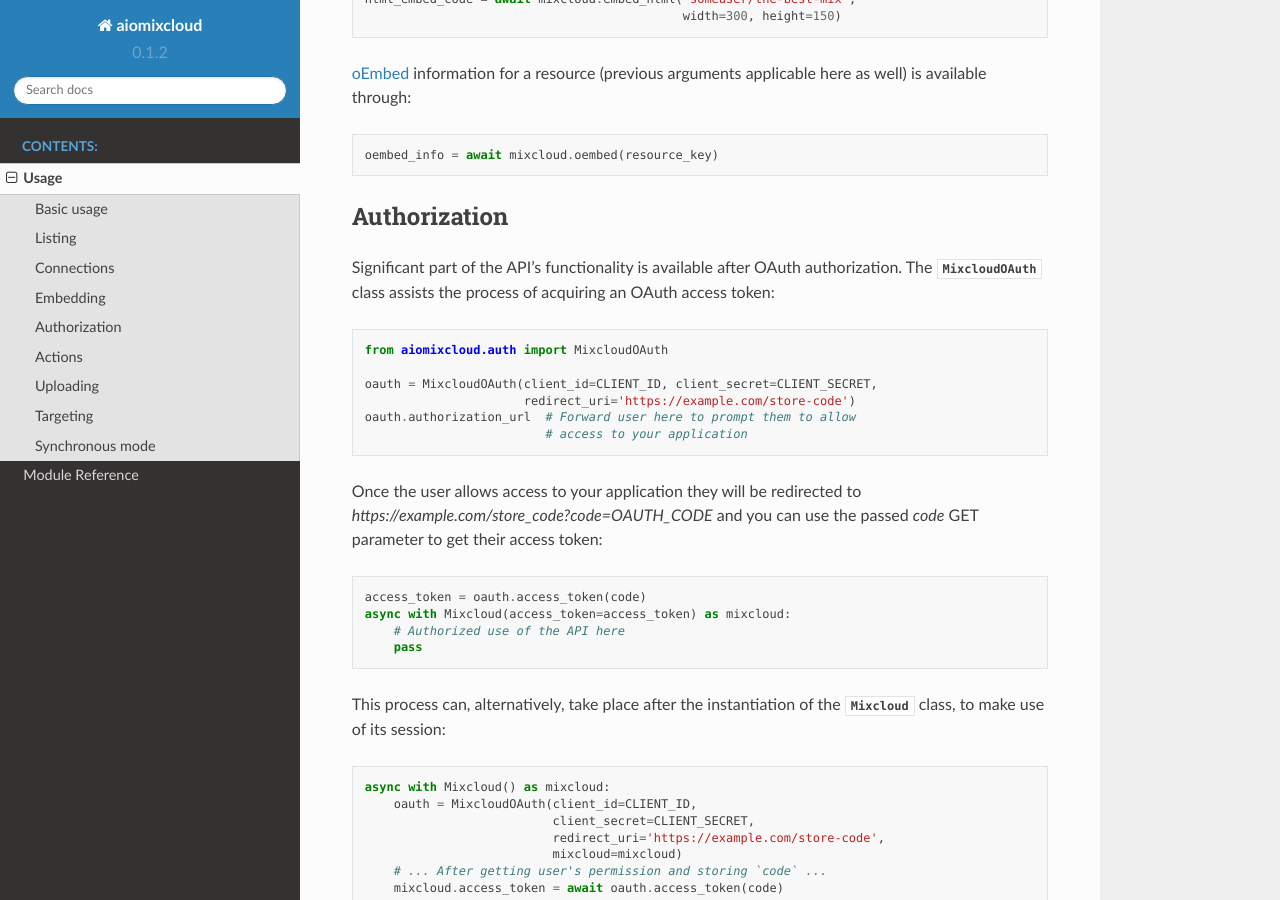
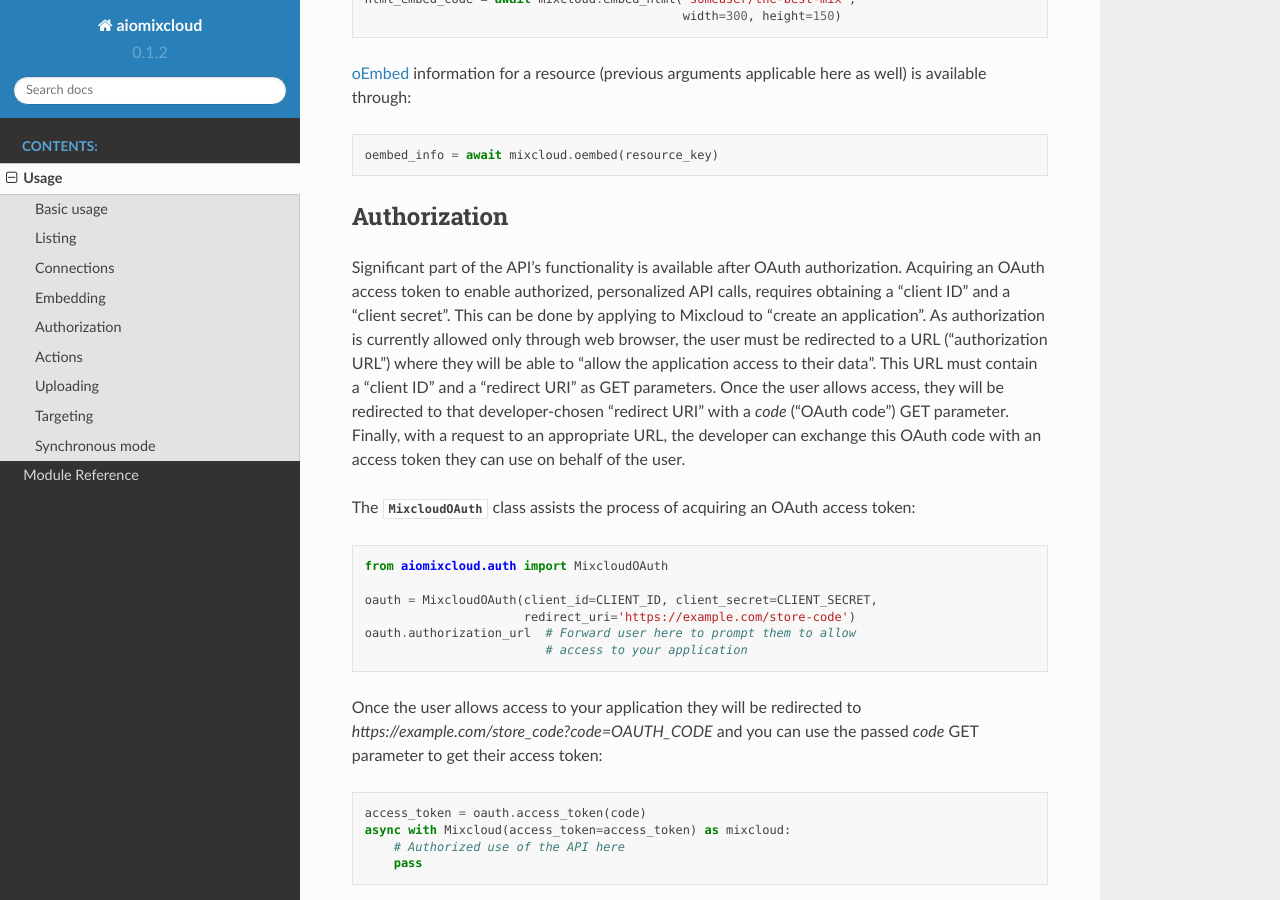
Before and after one commit to amikrop/aiomixcloud, a Sphinx documentation site: the page built from docs/usage.rst, in a window 1280 px wide and 900 px high, scrolled down 3401 px. Built offline with Sphinx 7.4.7 and the Read the Docs theme 2.0.0, drawn with Linux system fonts in a browser that asks for light colours.

```diff
--- a/docs/usage.rst
+++ b/docs/usage.rst
@@ -169,8 +169,20 @@ Authorization
 -------------
 
 Significant part of the API's functionality is available after OAuth
-authorization.  The :class:`~aiomixcloud.auth.MixcloudOAuth` class assists the
-process of acquiring an OAuth access token::
+authorization.  Acquiring an OAuth access token to enable authorized,
+personalized API calls, requires obtaining a "client ID" and a "client
+secret".  This can be done by applying to Mixcloud to "create an application".
+As authorization is currently allowed only through web browser, the
+user must be redirected to a URL ("authorization URL") where they will
+be able to "allow the application access to their data".  This URL must
+contain a "client ID" and a "redirect URI" as GET parameters.  Once the
+user allows access, they will be redirected to that developer-chosen
+"redirect URI" with a `code` ("OAuth code") GET parameter.  Finally,
+with a request to an appropriate URL, the developer can exchange this
+OAuth code with an access token they can use on behalf of the user.
+
+The :class:`~aiomixcloud.auth.MixcloudOAuth` class assists the process of
+acquiring an OAuth access token::
 
     from aiomixcloud.auth import MixcloudOAuth
 
```
Also changed, not shown: README.rst (+24 -1 lines), 1 other file.
